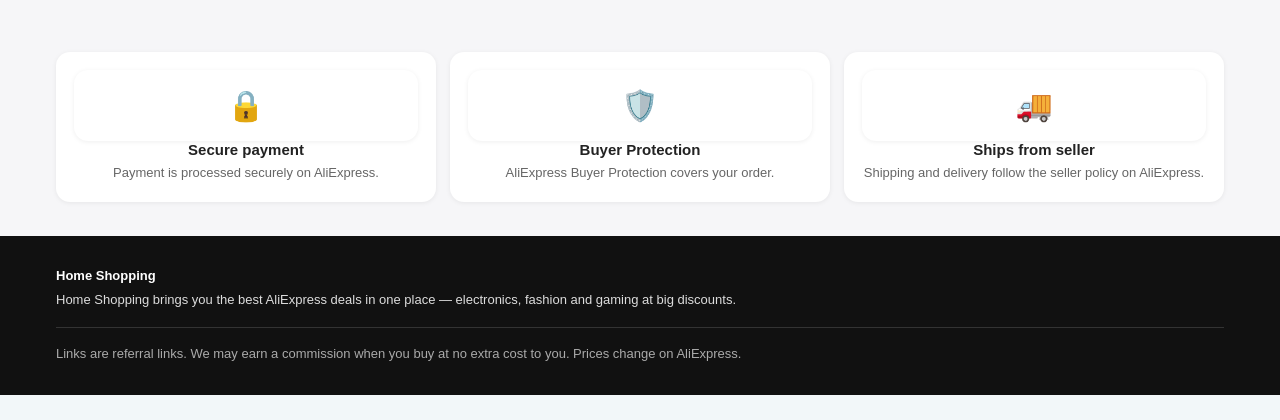
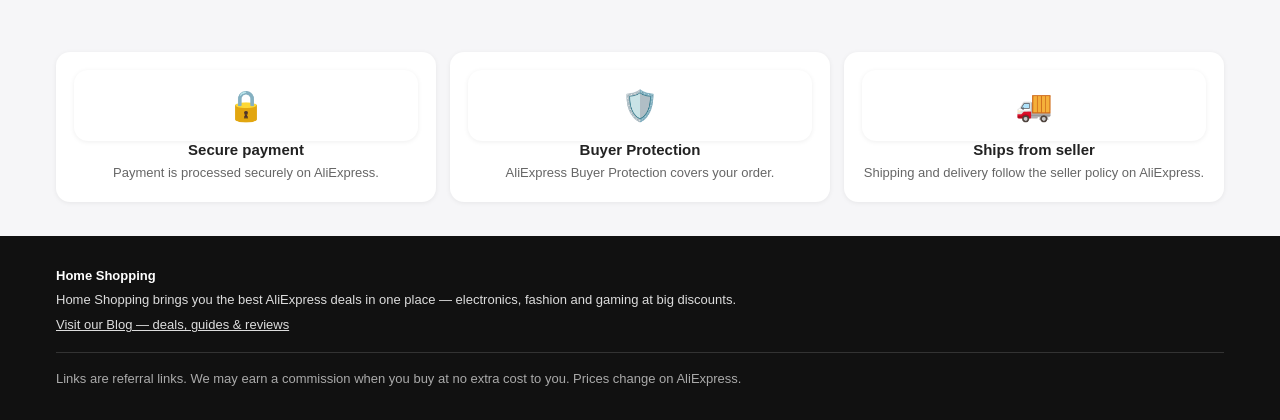
Before and after one commit to sayedwahed/home-shopping, a Flask app: page / in a window 1280 px wide. Shown: the part 763-1183 px from the top of the page. Before the commit the page ends 1158 px from the top, so only its background shows below. Run offline with Flask 3, Linux system fonts and the light colour scheme; data that the repository does not hold is empty; some libraries are stand-ins or nearby versions.

Commit message:
Add blog link (shoppinghub-eg.blogspot.com) to store footer

```diff
--- a/templates/base.html
+++ b/templates/base.html
@@ -44,6 +44,7 @@
 <footer class="site"><div class="foot-in">
   <b>Home Shopping</b><br>
   Home Shopping brings you the best AliExpress deals in one place — electronics, fashion and gaming at big discounts.
+  <div class="links"><a href="https://shoppinghub-eg.blogspot.com" target="_blank" rel="noopener">Visit our Blog — deals, guides &amp; reviews</a></div>
   <div class="disc">Links are referral links. We may earn a commission when you buy at no extra cost to you. Prices change on AliExpress.</div>
 </div></footer>
 
```
